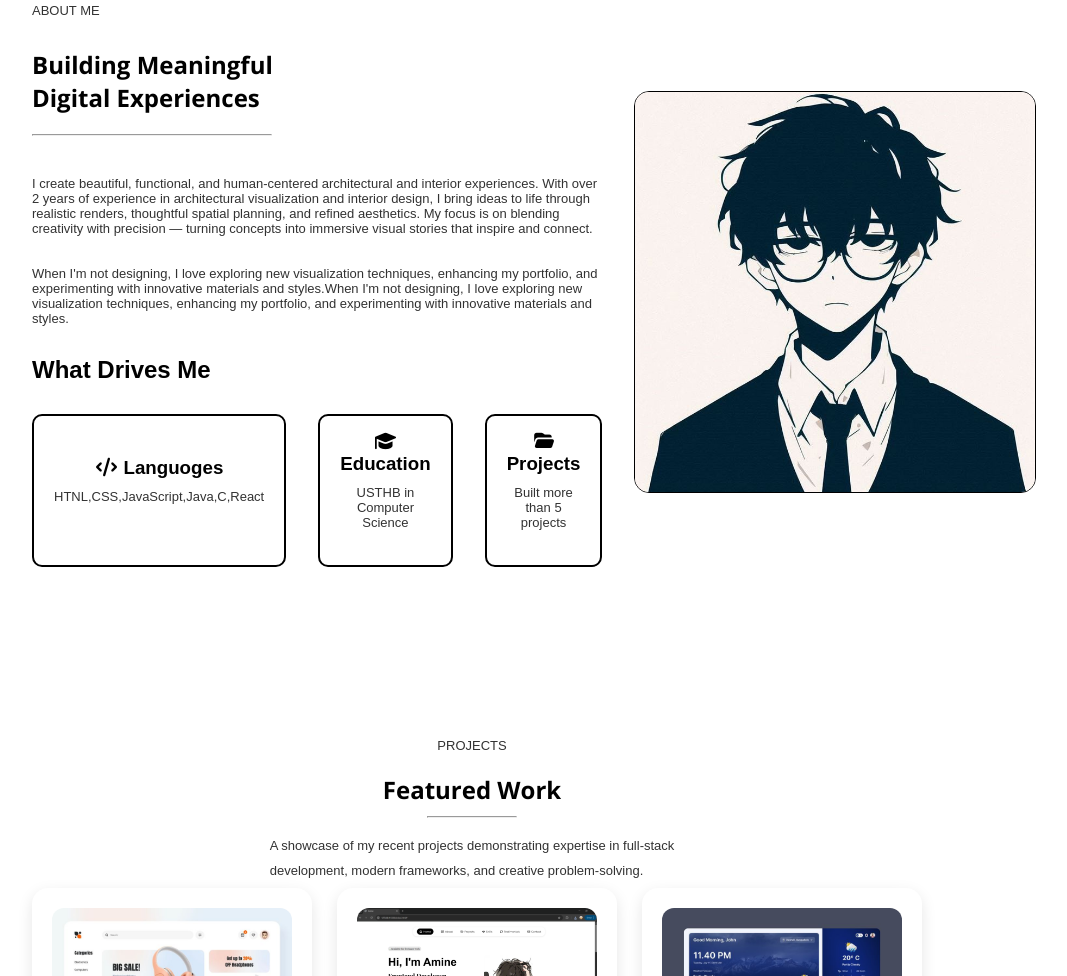
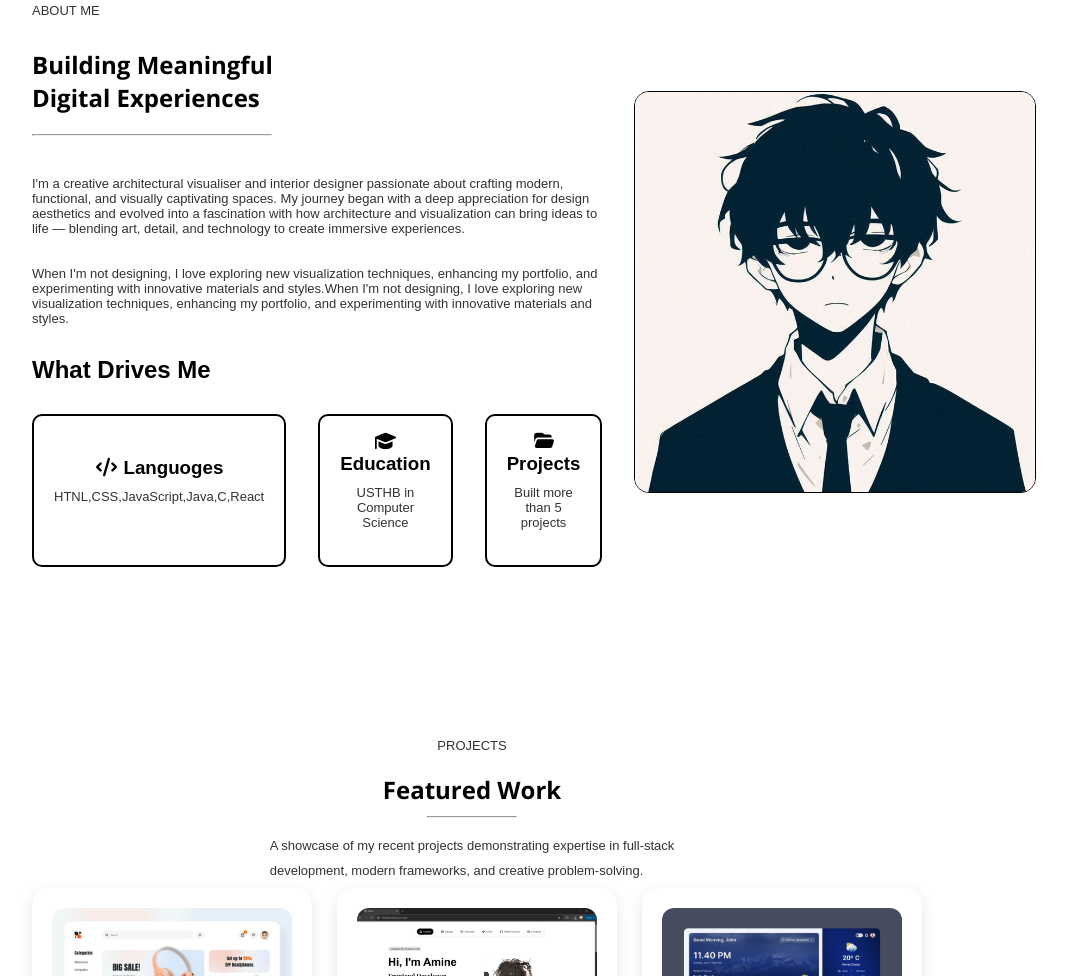
Before and after one commit to WorldArt-ace/Sketchup-viewer, a plain HTML site: page index.html in a window 1280 px wide. Shown: the part 918-1894 px from the top of the page, without its empty margins (168-1235 px from the left). Drawn offline with nearby package versions, Linux system fonts and the light colour scheme; a web font is replaced by a local one.

Commit message:
Update index.html

```diff
--- a/index.html
+++ b/index.html
@@ -988,9 +988,8 @@ body {
             <div class="info-about">
             <div class="about-info">
                 <p>
-                   I create beautiful, functional, and human-centered architectural and interior experiences.
-With over 2 years of experience in architectural visualization and interior design, I bring ideas to life through realistic renders, thoughtful spatial planning, and refined aesthetics.
-My focus is on blending creativity with precision — turning concepts into immersive visual stories that inspire and connect.
+                  I'm a creative architectural visualiser and interior designer passionate about crafting modern, functional, and visually captivating spaces.
+My journey began with a deep appreciation for design aesthetics and evolved into a fascination with how architecture and visualization can bring ideas to life — blending art, detail, and technology to create immersive experiences.
                 </p>
                 <p>
                     When I'm not designing, I love exploring new visualization techniques, enhancing my portfolio, and experimenting with innovative materials and styles.When I'm not designing, I love exploring new visualization techniques, enhancing my portfolio, and experimenting with innovative materials and styles.
```
